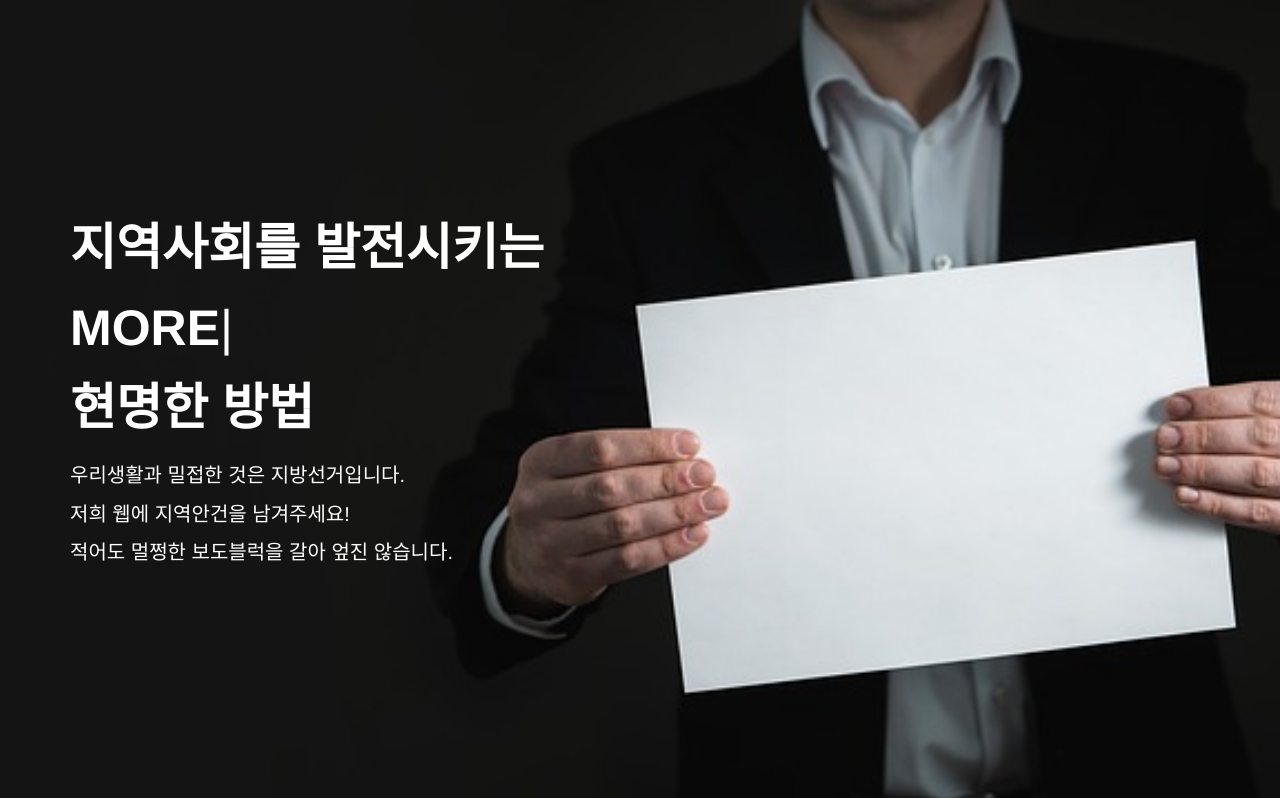
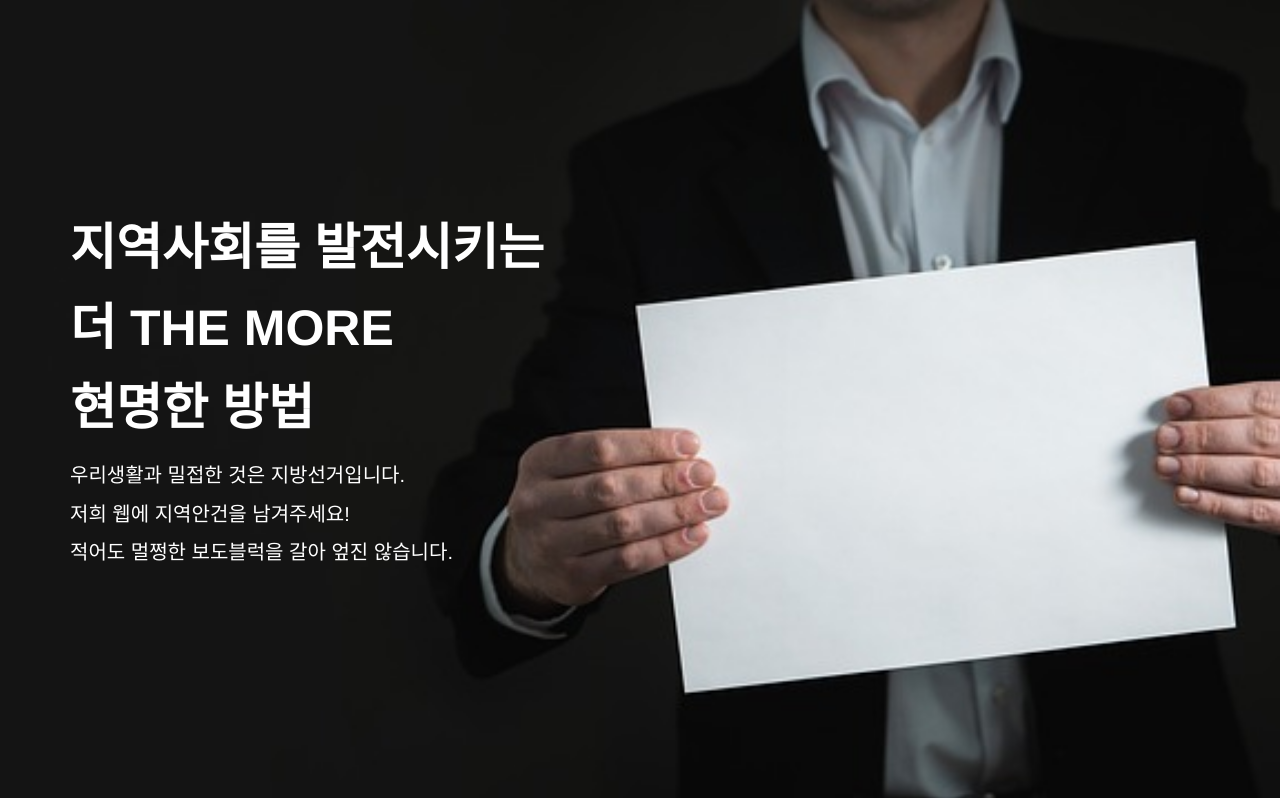
Before and after one commit to whateveruwant/arajung, a PHP site: page / in a window 1280 px wide. Shown: the part 139-937 px from the top of the page. Run offline with PHP 8.4, Linux system fonts and the light colour scheme; a stand-in replaces the project's code that opens the database connection; some libraries are stand-ins or nearby versions.

Commit message:
index edit

```diff
--- a/index.php
+++ b/index.php
@@ -108,12 +108,7 @@
                         <div class="col-lg-8 ">
                             <h1 class="hero__title" style="font-size:50px">지역사회를 발전시키는</h1>
                             <h1 class="hero__title" style="font-size:50px">
-                                <!-- typing__module -->
-                                <div class="typing__module" data-options='{"typeSpeed":40}'>
-                                    <div class="typed-strings">
-                                        <span>THE</span><span>MORE</span><span>더</span>
-                                    </div><span class="typed"></span>
-                                </div><!-- End / typing__module -->
+                                <span>더 </span><span>THE </span><span>MORE</span>
                             </h1>
                             <h1 class="hero__title" style="font-size:50px">현명한 방법</h1>
 
@@ -193,7 +188,7 @@
 
                         <!-- title -->
                         <div class="title">
-                            <h2 class="title__title">직접 문의하기</h2>
+                            <h2 class="title__title">문의하기</h2>
                         </div><!-- End / title -->
 
                         <div class="mb-40">
```
